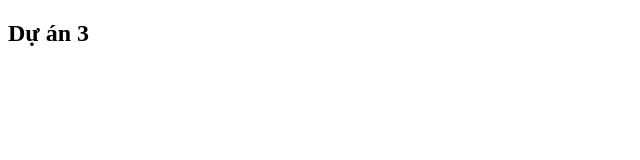
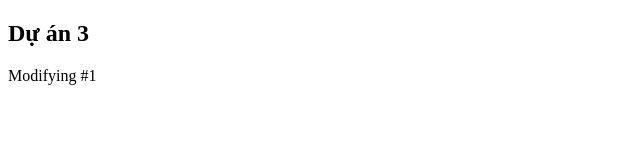
Before and after one commit to JerryDaCheese/duan3, a plain HTML site: page index.html in a window 1280 px wide. Shown: the whole page, without its empty margins (0-640 px from the left). Drawn offline with Linux system fonts and the light colour scheme.

Commit message:
Modifying #1

```diff
--- a/index.html
+++ b/index.html
@@ -7,5 +7,6 @@
 </head>
 <body>
     <h2>Dự án 3</h2>
+    <p>Modifying #1</p>
 </body>
 </html>
```
